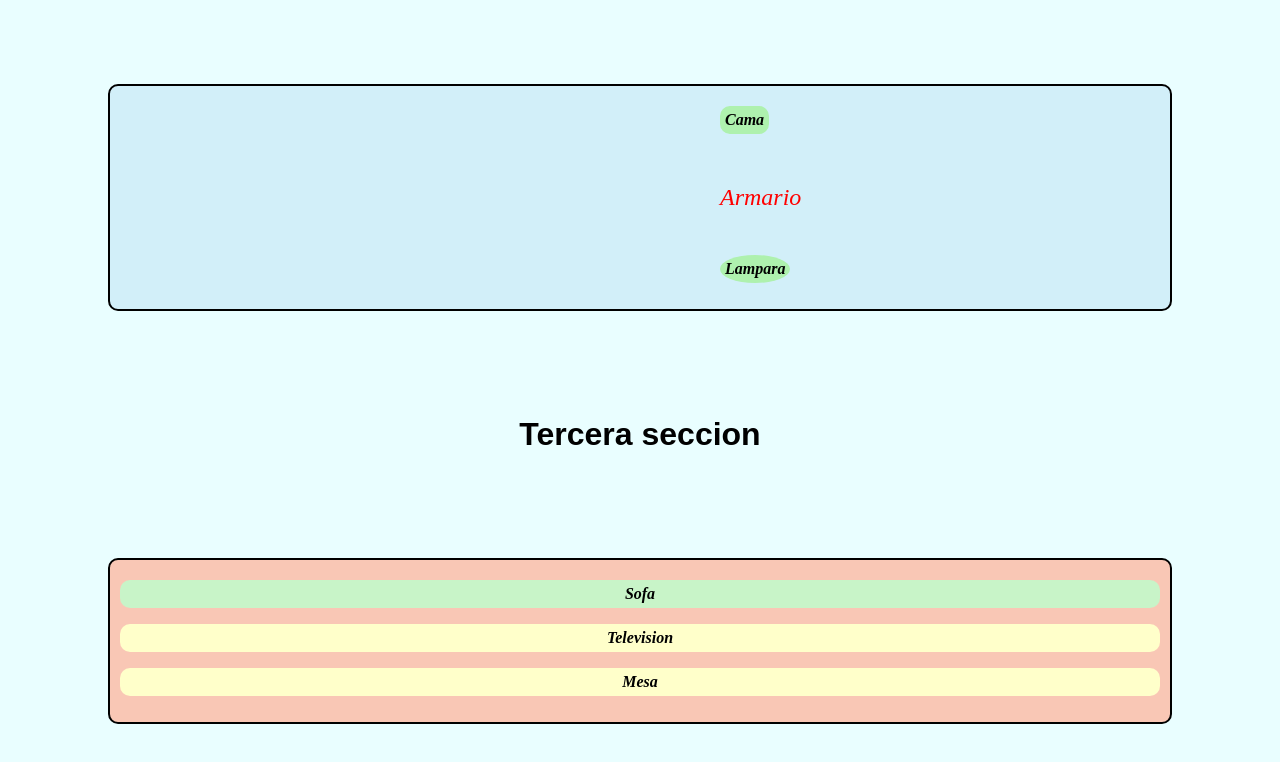
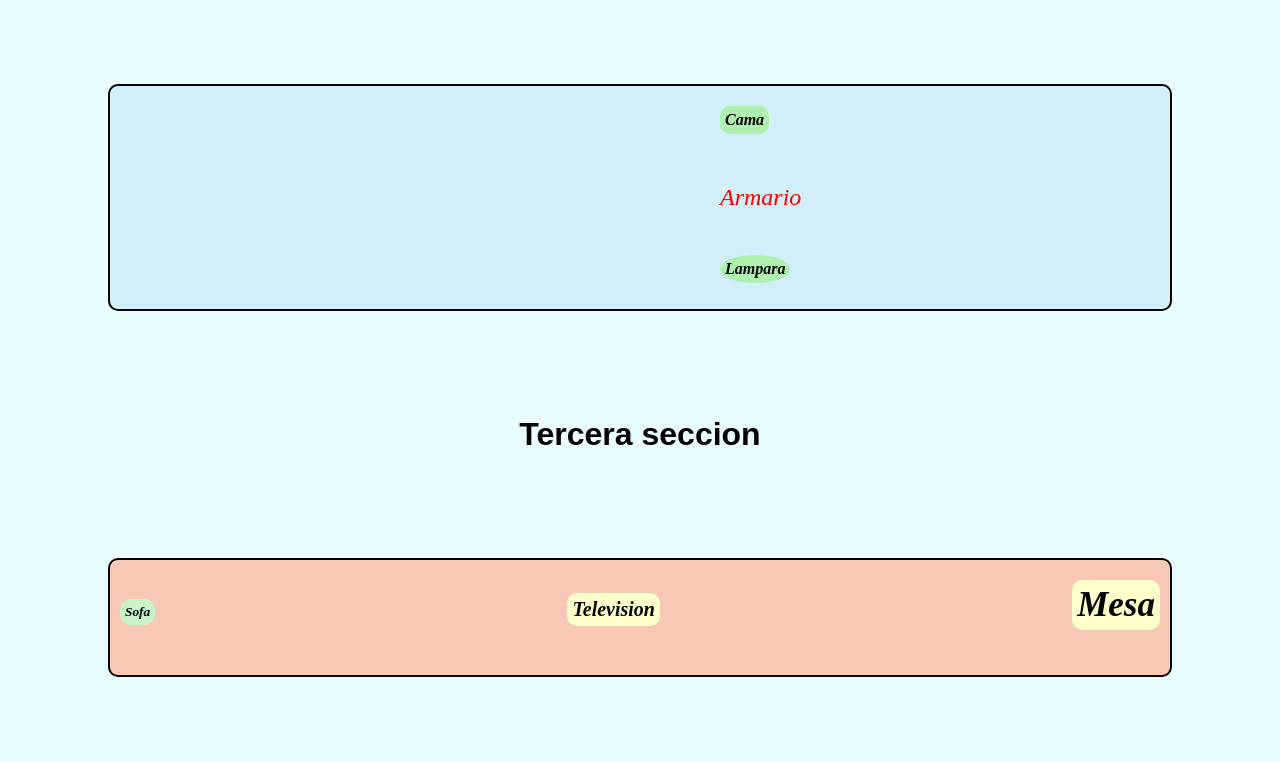
Before and after one commit to Karolatf/GUIA-BEM-PUNTO-D, a plain HTML site: page index.html in a window 1280 px wide. Shown: the part 438-1200 px from the top of the page. Drawn offline with Linux system fonts and the light colour scheme.

Commit message:
Aplicamos flexbox al selector .Sala utilizando flex-direction, justify-content y align-items en sala__sofa align-items Andrés Santiago Calvete Lesmes

```diff
--- a/estilos.css
+++ b/estilos.css
@@ -120,6 +120,10 @@ body {
     margin-top: 20px;
     border-radius: 10px;
     margin: 100px;
+    display: flex;
+    flex-direction: row;
+    justify-content: space-between;
+    align-items: baseline;
 }
 .sala__sofa {
     background-color: rgb(255, 255, 202);
@@ -129,6 +133,9 @@ body {
     padding: 5px;
     font-style: italic;
     text-align: center;
+    font-size: smaller;
+    display: flex;
+    align-items: baseline;
 }
 .sala__sofa--verde{
     background-color: rgb(200, 244, 200);
@@ -141,6 +148,7 @@ body {
     padding: 5px;
     font-style: italic;
     text-align: center;
+    font-size: 20px;
 }
 .sala__mesa {
     background-color: rgb(255, 255, 202);
@@ -150,6 +158,7 @@ body {
     padding: 5px;
     font-style: italic;
     text-align: center;
+    font-size: 35px;
 }
 
 h1 {
```
